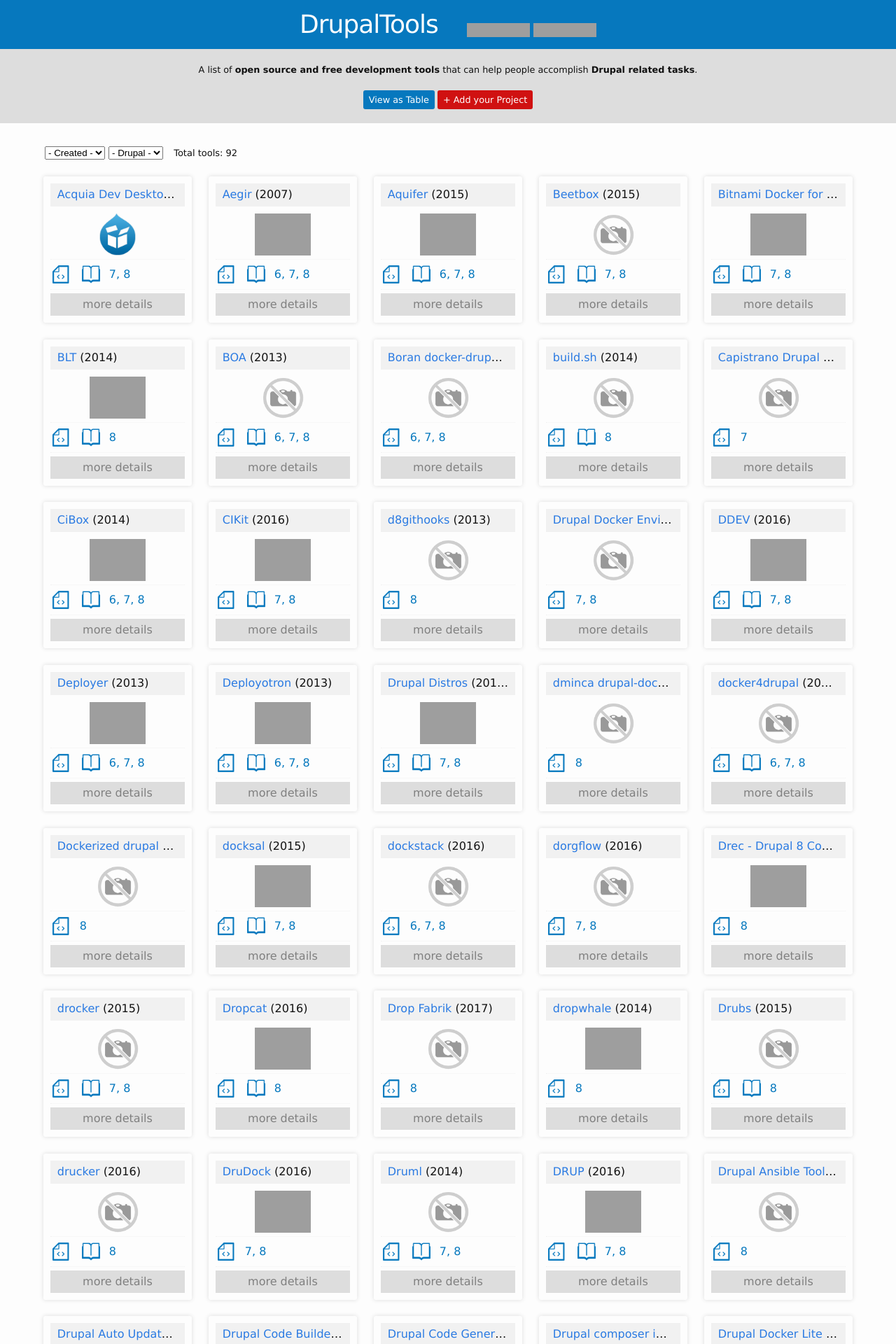
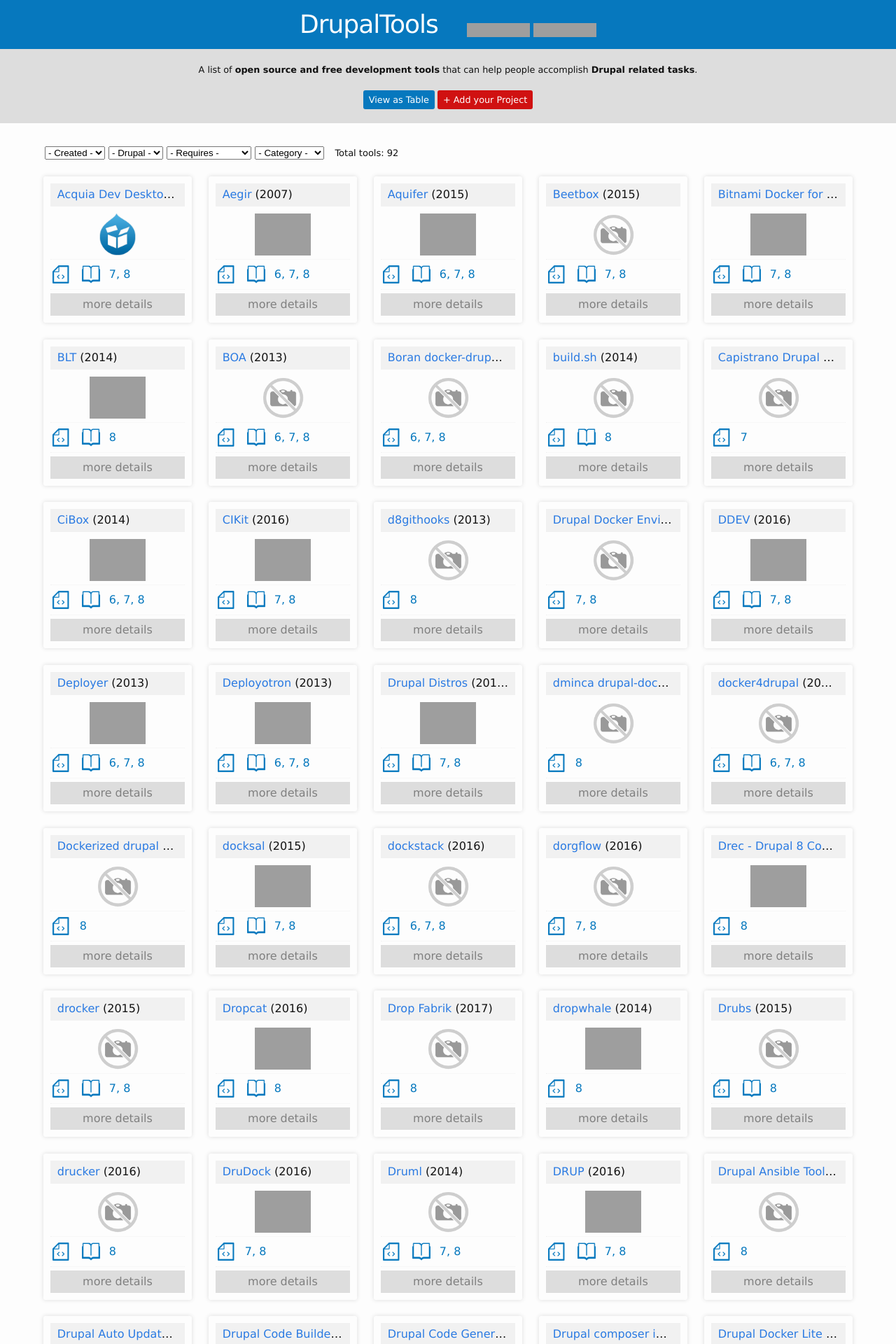
Before and after one commit to drupaltools/drupaltools.github.io, a Jekyll site: the page built from index.html, in a window 1280 px wide. Shown: the top 1920 px of the page at 70% size. Built offline with Jekyll 4.4.1, drawn with Linux system fonts in a browser that asks for light colours; grey boxes are pictures that could not be loaded.

Commit message:
Show filters

```diff
--- a/_sass/_layout.scss
+++ b/_sass/_layout.scss
@@ -159,8 +159,6 @@
         width:         calc(100% - (#{$spacing-unit} / 2));
     }
 }
-
-
 
 /**
  * Page content
@@ -491,10 +489,12 @@
   }
 }
 
-.filter-requires,
-.filter-category,
-.description {
-  display: none;
+.project-wrapper-tile {
+  .filter-requires,
+  .filter-category,
+  .description {
+    display: none;
+  }
 }
 
 .js-active-project {
```
